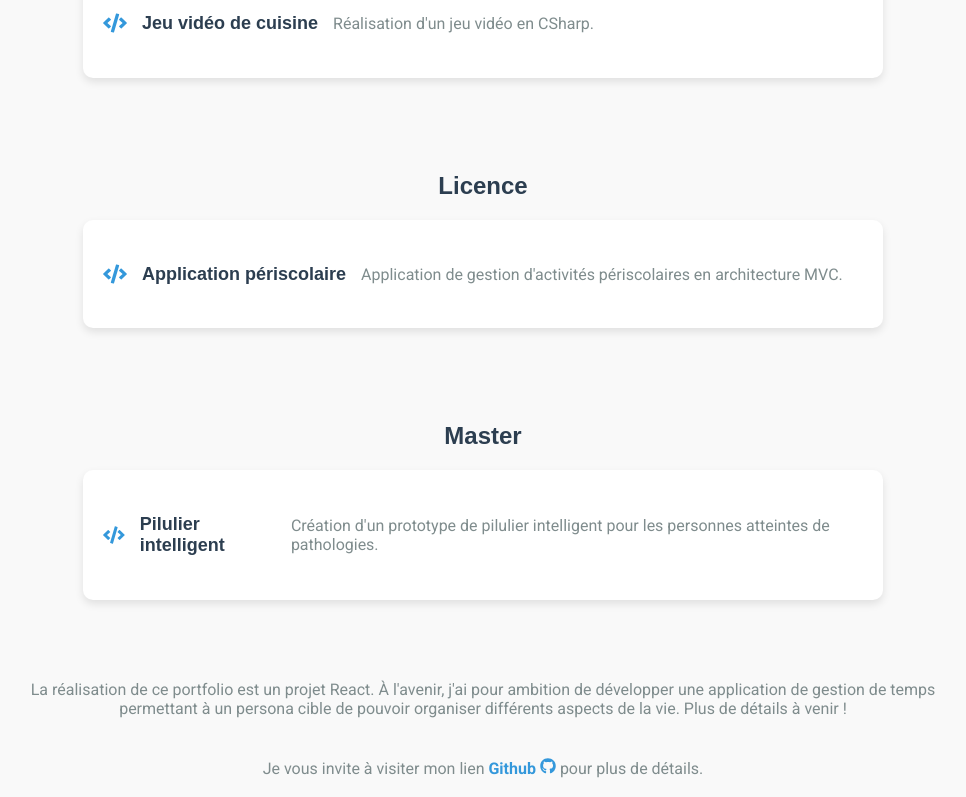
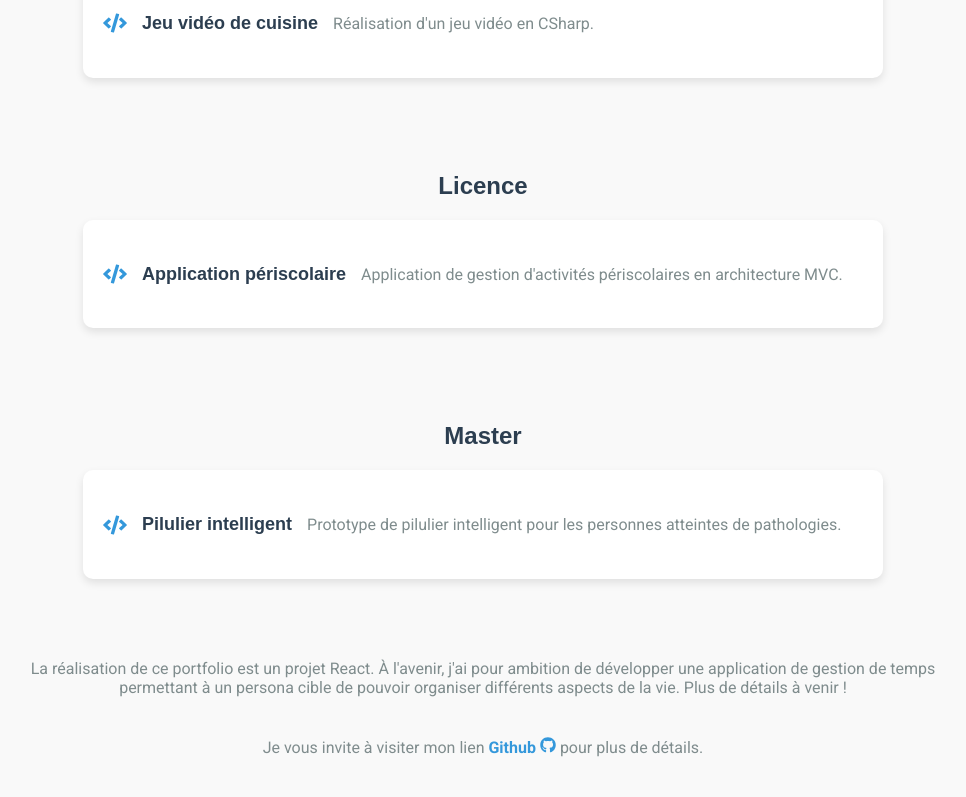
Before and after one commit to TogjiTL/portfolio, a React (Create React App) app: page / in a window 1280 px wide. Shown: the part 3839-4636 px from the top of the page, without its empty margins (157-1123 px from the left). Built offline with nearby package versions, Linux system fonts and the light colour scheme.

Commit message:
reajustement section projets et contact en mode responsive

```diff
--- a/src/App.css
+++ b/src/App.css
@@ -143,6 +143,9 @@ section:first-child {
 
 /* Responsive */
 @media (max-width: 768px) {
+  .titre {
+    margin-left: 40px;
+  }
   /* Menu */
   .nav-links {
     display: none;
--- a/src/assets/styles/Contact.css
+++ b/src/assets/styles/Contact.css
@@ -111,3 +111,18 @@ h2 {
         flex: none;
     }
 }
+
+@media (max-width: 480px) {
+    .contact-form .form-row {
+        flex-direction: column;
+        gap: 20px;
+    }
+
+    .contact-form .form-row .form-group {
+        width: 100%;
+    }
+
+    .contact-form-container {
+        padding: 0 10px;
+    }
+}
--- a/src/assets/styles/Home.css
+++ b/src/assets/styles/Home.css
@@ -55,5 +55,7 @@
 @media (max-width: 768px) {
     .hero-section {
         background-attachment: scroll;
+        background-size: cover;
+        background-position: center;
     }
 }
--- a/src/assets/styles/Projects.css
+++ b/src/assets/styles/Projects.css
@@ -1,6 +1,6 @@
 .projects-section {
     padding: 30px 20px;
-    /* background-color: #f9f9f9; */
+    box-sizing: border-box;
 }
 
 .section-title {
@@ -11,6 +11,7 @@
     background-color: #f9f9f9;
     padding: 50px;
     border-radius: 20px;
+    box-sizing: border-box;
 }
 
 .project-timeline {
@@ -19,6 +20,7 @@
     gap: 30px;
     justify-content: center;
     align-items: center;
+    width: 100%;
 }
 
 .project-level {
@@ -44,6 +46,12 @@
     display: flex;
     align-items: center;
     gap: 15px;
+    box-sizing: border-box;
+    width: 100%;
+    max-width: 800px;
+    box-sizing: border-box;
+    width: 100%;
+    max-width: 800px;
 }
 
 .project-icon {
@@ -81,3 +89,29 @@
 .github-invitation a:hover {
     color: #2C3E50;
 }
+
+@media (max-width: 768px) {
+    .project-icon {
+        min-width: 20px;
+    }
+
+    .project-timeline {
+        width: 100%;
+    }
+
+    .project-card {
+        padding: 10px;
+        width: 100%;
+    }
+}
+
+@media (max-width: 480px) {
+    .projects-content {
+        padding: 10px;
+    }
+
+    .project-card {
+        padding: 8px;
+        width: 100%;
+    }
+}
--- a/src/components/Projects.js
+++ b/src/components/Projects.js
@@ -72,7 +72,7 @@ const Projects = () => {
                     <div className="project-card">
                         <FaCode className="project-icon" />
                         <h4>Pilulier intelligent</h4>
-                        <p>Création d'un prototype de pilulier intelligent pour les personnes atteintes de pathologies.</p>
+                        <p>Prototype de pilulier intelligent pour les personnes atteintes de pathologies.</p>
                     </div>
                 </div>
             </div>
```
